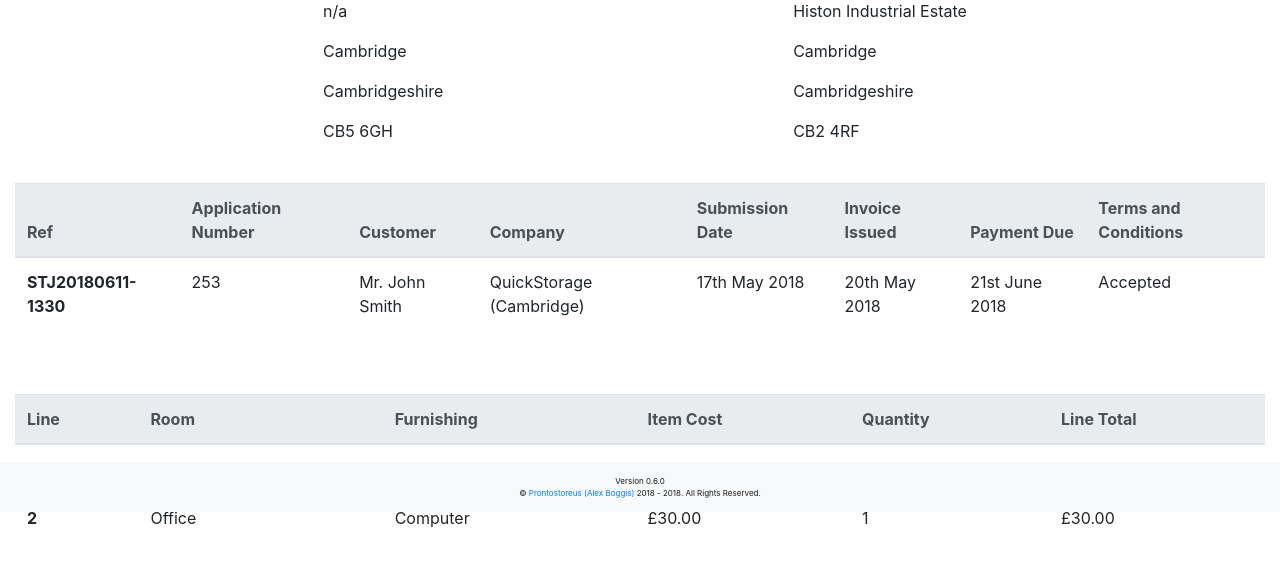
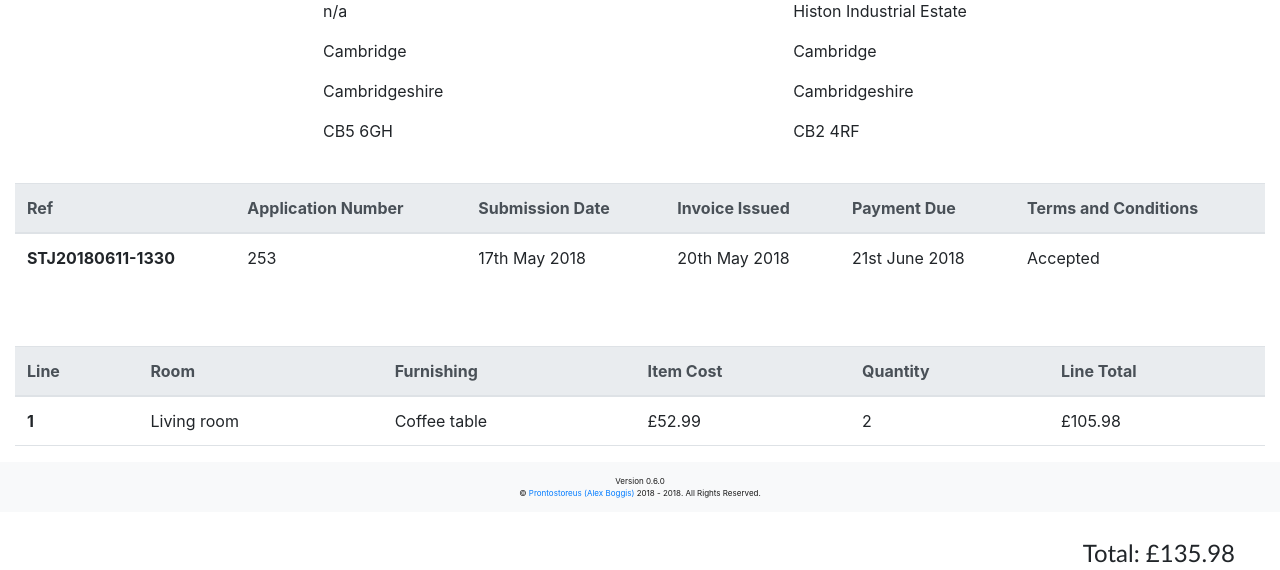
Before and after one commit to cognophile/prontostoreus-client, a PHP site: page /src/invoice.php in a window 1280 px wide. Shown: the part 288-858 px from the top of the page. Run offline with PHP 8.4, Linux system fonts and the light colour scheme; some libraries are stand-ins or nearby versions.

Commit message:
Remove duplicate information from application metadata table

```diff
--- a/src/invoice.php
+++ b/src/invoice.php
@@ -89,8 +89,6 @@
                         <tr>
                             <th scope="col">Ref</th>
                             <th scope="col">Application Number</th>
-                            <th scope="col">Customer</th>
-                            <th scope="col">Company</th>
                             <th scope="col">Submission Date</th>
                             <th scope="col">Invoice Issued</th>
                             <th scope="col">Payment Due</th>
@@ -101,8 +99,6 @@
                         <tr>
                         <th scope="row">STJ20180611-1330</th>
                             <td>253</td>
-                            <td>Mr. John Smith</td>
-                            <td>QuickStorage (Cambridge)</td>
                             <td>17th May 2018</td>
                             <td>20th May 2018</td>
                             <td>21st June 2018</td>
```
